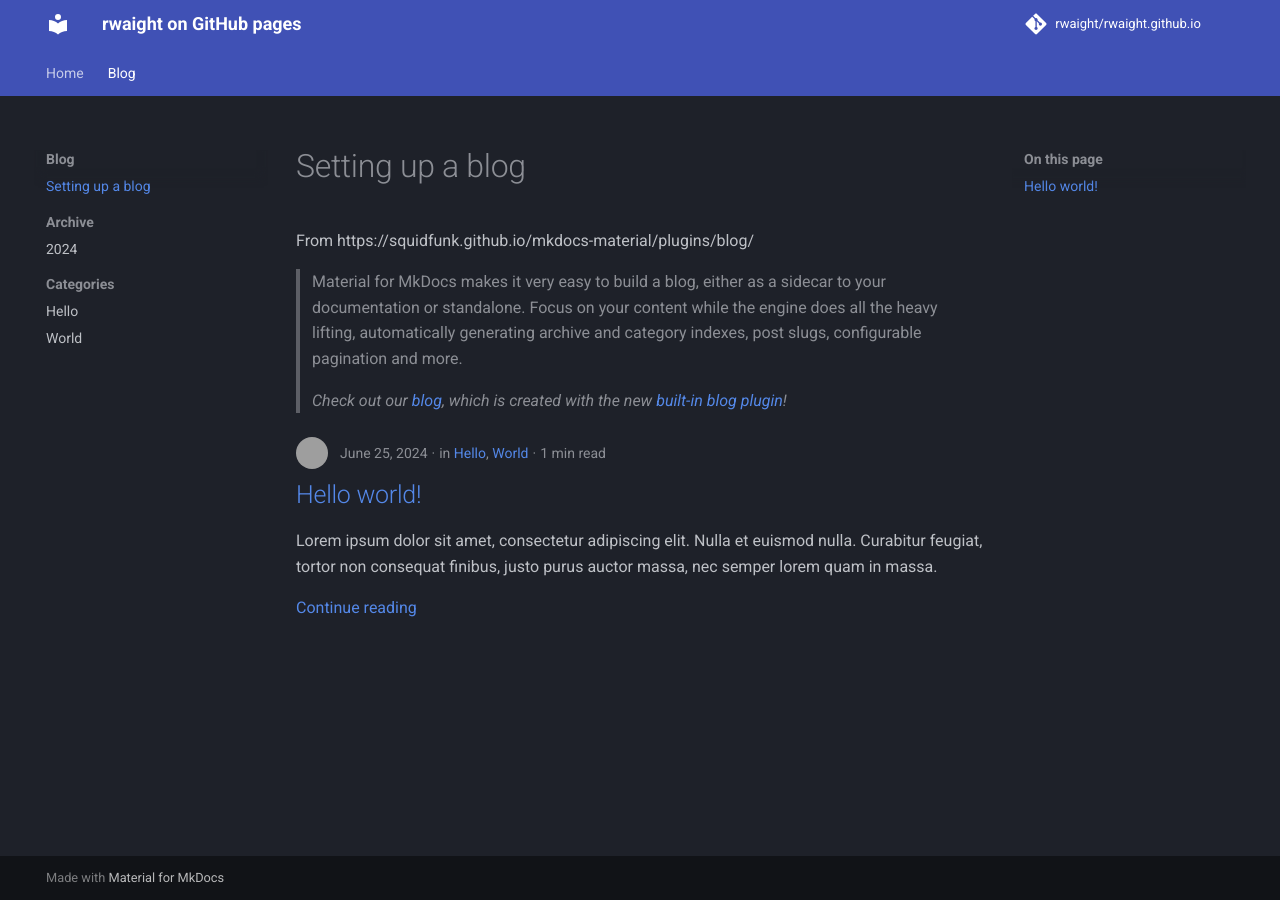
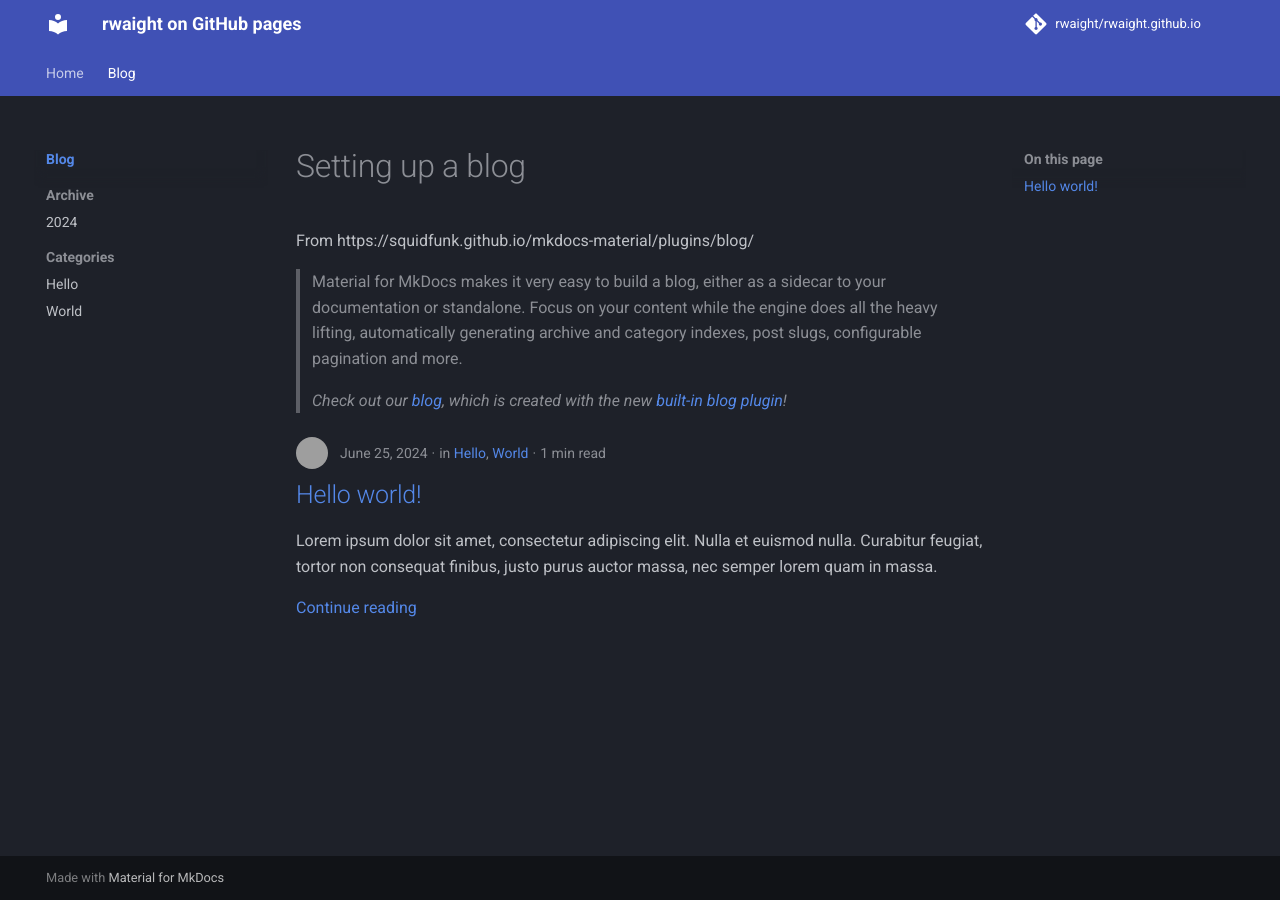
Before and after one commit to rwaight/rwaight.github.io, an MkDocs documentation site: the page built from docs/blog/index.md, in a window 1280 px wide. Built offline with MkDocs 1.6.1 and Material for MkDocs 9.7.7, drawn with Linux system fonts in a browser that asks for light colours; plug-ins that fetch from the network failed and are left out; comment, search, counter and statistics services are not loaded; grey boxes are pictures that could not be loaded.

Commit message:
build: add navigation.indexes feature

```diff
--- a/mkdocs.yml
+++ b/mkdocs.yml
@@ -23,6 +23,8 @@ theme:
   features:
     # https://squidfunk.github.io/mkdocs-material/setup/setting-up-the-header/#automatic-hiding
     - header.autohide
+    # https://squidfunk.github.io/mkdocs-material/plugins/blog/#navigation
+    - navigation.indexes
     # https://squidfunk.github.io/mkdocs-material/setup/setting-up-navigation/#setting-up-navigation
     - navigation.instant
     - navigation.sections
```
